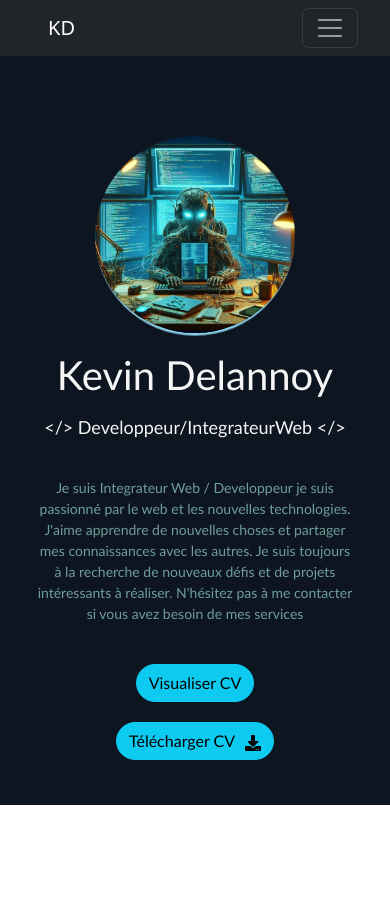
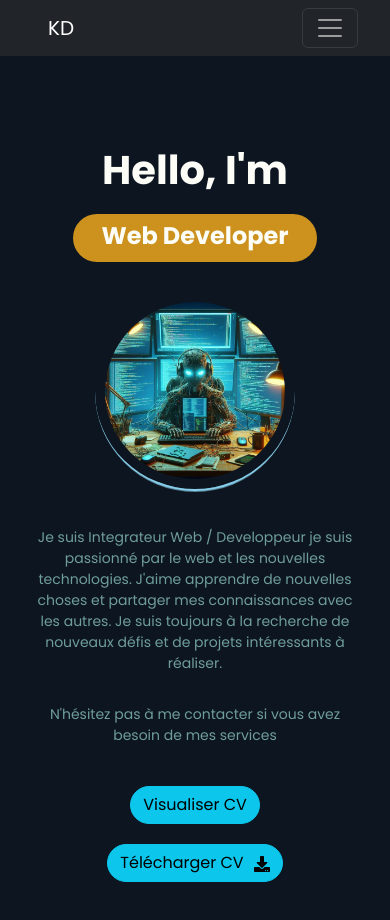
Before and after one commit to KD-Dev-Tech/-P12-Portfolio-, a React (Vite) app: page / in a window 390 px wide. Shown: the top 920 px of the page. Before the commit the page ends 844 px from the top, so only its background shows below. Built offline with nearby package versions, Linux system fonts and the light colour scheme.

Commit message:
Ajout animation & modification responsive

```diff
--- a/index.html
+++ b/index.html
@@ -2,6 +2,7 @@
 <html lang="en">
   <head>
     <meta charset="UTF-8" />
+    <link href="https://fonts.googleapis.com/css2?family=Poppins:wght@400;700&display=swap" rel="stylesheet">
     <link rel="icon" type="image" href="./public/assets/icon-dev.png" />
     <meta name="viewport" content="width=device-width, initial-scale=1.0" />
     <meta name="description" content="Portfolio of Kevin Delannoy" />
--- a/src/components/AboutMe.jsx
+++ b/src/components/AboutMe.jsx
@@ -2,6 +2,7 @@ import { Button } from "react-bootstrap";
 import { FaDownload } from "react-icons/fa";
 import profil from "../../public/assets/testimg.jpg";
 import aboutData from "../data/about.json";
+import '../styles/home.css'
 
 
 
@@ -11,11 +12,24 @@ function AboutMe() {
     return (
         <div>
             <section id="about">
+                <div className="container_animation">
+                    <h1>Hello, I&apos;m</h1>
+                    <div className="animation">
+                        <div className="first">
+                            <div style={{display:'flex', alignItems:'self-end'}}>{about.firstname} {about.lastname}</div>
+                        </div>
+                        <div className="second">
+                            <div>{about.title}</div>
+                        </div>
+                    </div>
+                </div>
+                {/* <h1>Hello, I&apos;m {about.firstname} {about.lastname}</h1> */}
                 <img className="profile_image" src={profil} alt="Photo de profil" />
                 <div className="about_me">
-                    <h1>{about.firstname} {about.lastname}</h1>
-                    <h2>{about.title}</h2>
+
+
                     <p>{about.description}</p>
+                    <p>{about.contact}</p>
                     <div className="about_btn">
                         <a href="../assets/CV.pdf"target="_blank"rel="noopener noreferrer">
                             <Button style={{borderRadius:'25px'}} bg="dark" variant="info">
--- a/src/data/about.json
+++ b/src/data/about.json
@@ -1,8 +1,10 @@
 {
     "about": {
-        "title": "</> Developpeur/IntegrateurWeb </>",
+        "title": " Web Developer ",
         "firstname": "Kevin",
         "lastname": "Delannoy",
-        "description": "Je suis Integrateur Web / Developpeur je suis passionné par le web et les nouvelles technologies. J'aime apprendre de nouvelles choses et partager mes connaissances avec les autres. Je suis toujours à la recherche de nouveaux défis et de projets intéressants à réaliser. N'hésitez pas à me contacter si vous avez besoin de mes services"
+        "description": "Je suis Integrateur Web / Developpeur je suis passionné par le web et les nouvelles technologies. J'aime apprendre de nouvelles choses et partager mes connaissances avec les autres. Je suis toujours à la recherche de nouveaux défis et de projets intéressants à réaliser.",
+        "contact": " N'hésitez pas à me contacter si vous avez besoin de mes services"
     }
+
 }
--- a/src/main.jsx
+++ b/src/main.jsx
@@ -2,6 +2,7 @@ import { StrictMode } from 'react'
 import { createRoot } from 'react-dom/client'
 import App from './App.jsx'
 import 'bootstrap/dist/css/bootstrap.min.css';
+
 
 createRoot(document.getElementById('root')).render(
   <StrictMode>
--- a/src/styles/home.css
+++ b/src/styles/home.css
@@ -1,3 +1,73 @@
+html {
+  font-family: 'Poppins', sans-serif !important;
+}
+
+body {
+  font-family: inherit !important;
+}
+
+@keyframes fadeIn {
+  from {
+    opacity: 0;
+  }
+  to {
+    opacity: 1;
+  }
+}
+
+@keyframes text-animation {
+  0% { margin-top: 0; }
+   25% { margin-top: 0; }
+   50% { margin-top: -5.62rem; }
+   75% { margin-top: -5.62rem; }
+   100% { margin-top: 0;  }
+ }
+
+.container_animation {
+  display: flex;
+  justify-content: center;
+  align-items: center;
+
+}
+
+#about h1,
+#about h2,
+#about .animation {
+ color: rgb(252, 253, 247);
+ font-size: 40px;
+ font-weight: 700;
+ text-align: center;
+ animation: fadeIn 2s ease-in-out;
+ padding: 10px;
+
+}
+#about .animation {
+  height:80px;
+  overflow:hidden;
+
+}
+
+.animation > div > div {
+  padding: 0.25rem 1.75rem;
+  height: 3.81rem;
+  margin-bottom: 1.81rem;
+  display:inline-block;
+}
+
+.animation div:first-child {
+  animation: text-animation 8s infinite;
+}
+
+.first div {
+  background-color:#20a7d8;
+  border-radius:25px;
+
+}
+.second div {
+  background-color:#CD921E;
+   border-radius:25px;
+}
+
 .profile_image {
   width: 300px;
   height: 300px;
@@ -5,10 +75,8 @@
   border-bottom: ridge skyblue;
   margin: 0 auto;
   display: block;
-}
-
-#about {
- font-family: 'Gill Sans', 'Gill Sans MT', Calibri, 'Trebuchet MS', sans-serif;
+  animation: fadeIn 4s ease-in-out;
+  padding: 10px;
 }
 
 #about .about_me {
@@ -18,14 +86,10 @@
   flex-direction: column;
   gap: 10px;
   margin: 0 auto;
+  animation: fadeIn 4s ease-in-out;
 
 }
 
-.about_me h1, .about_me h2 {
-  color: whitesmoke;
-  font-size: 40px;
-
-}
 
 .about_me p{
   max-width: 60%;
@@ -33,6 +97,7 @@
   padding: 20px;
   font-size: 20px;
   color: rgb(111, 158, 154);
+  animation: fadeIn 5s ease-in-out;
 }
 
 .about_btn {
@@ -42,10 +107,11 @@
   margin: 0 auto;
   margin-top: 30px;
   margin-bottom: 30px;
+  animation: fadeIn 6s ease-in-out;
 }
 
 
-@media screen and (max-width: 478px) {
+@media screen and (max-width: 768px) {
   .profile_image {
     width: 200px;
     height: 200px;
@@ -61,5 +127,15 @@
   .about_btn {
     flex-direction: column;
     gap: 20px;
+  }
+  .animation > div > div {
+    height: 3rem;
+    font-size: 24px;
+    margin: 20px;
+
+  }
+  .container_animation {
+    flex-direction: column;
+
+  }
 }
-  }
```
